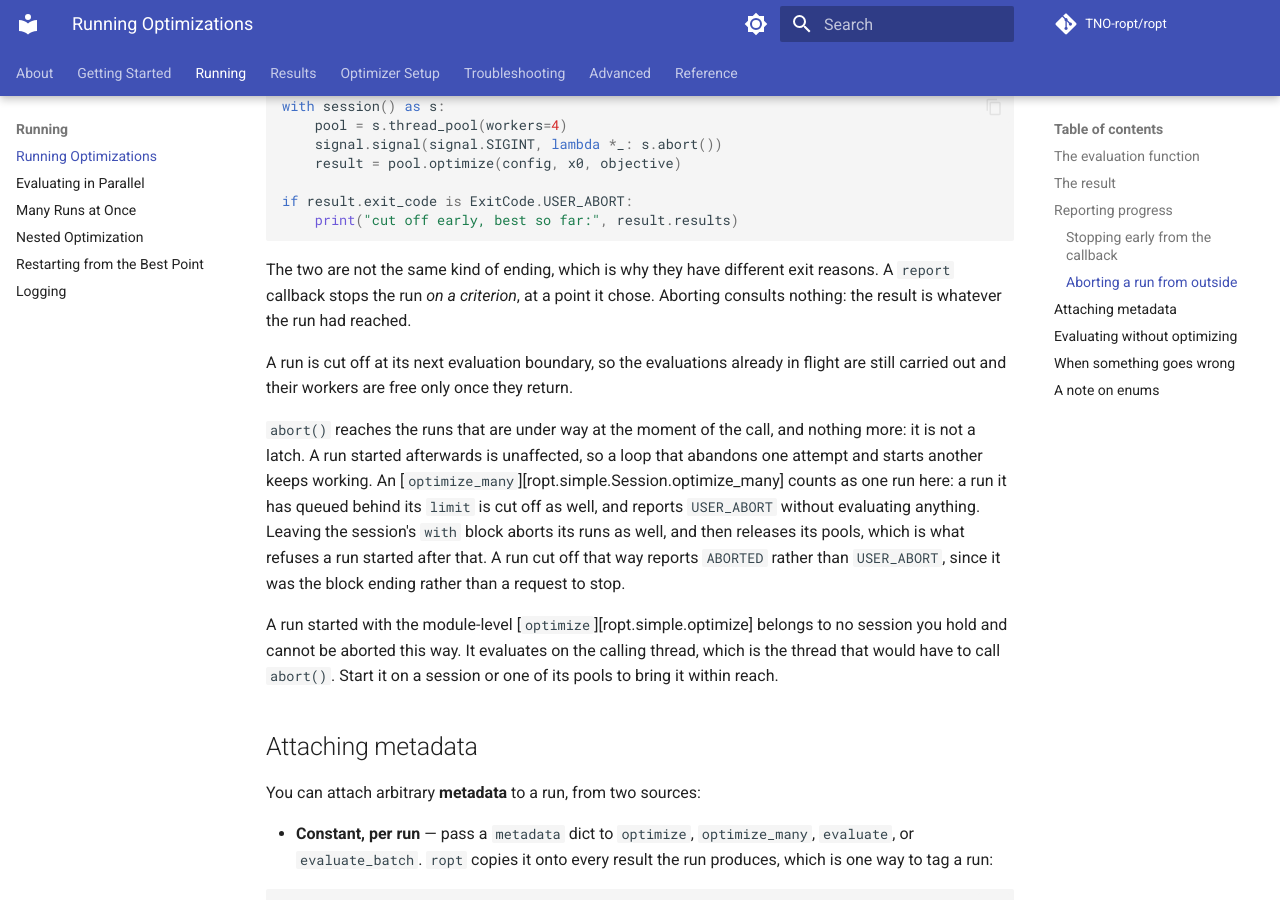
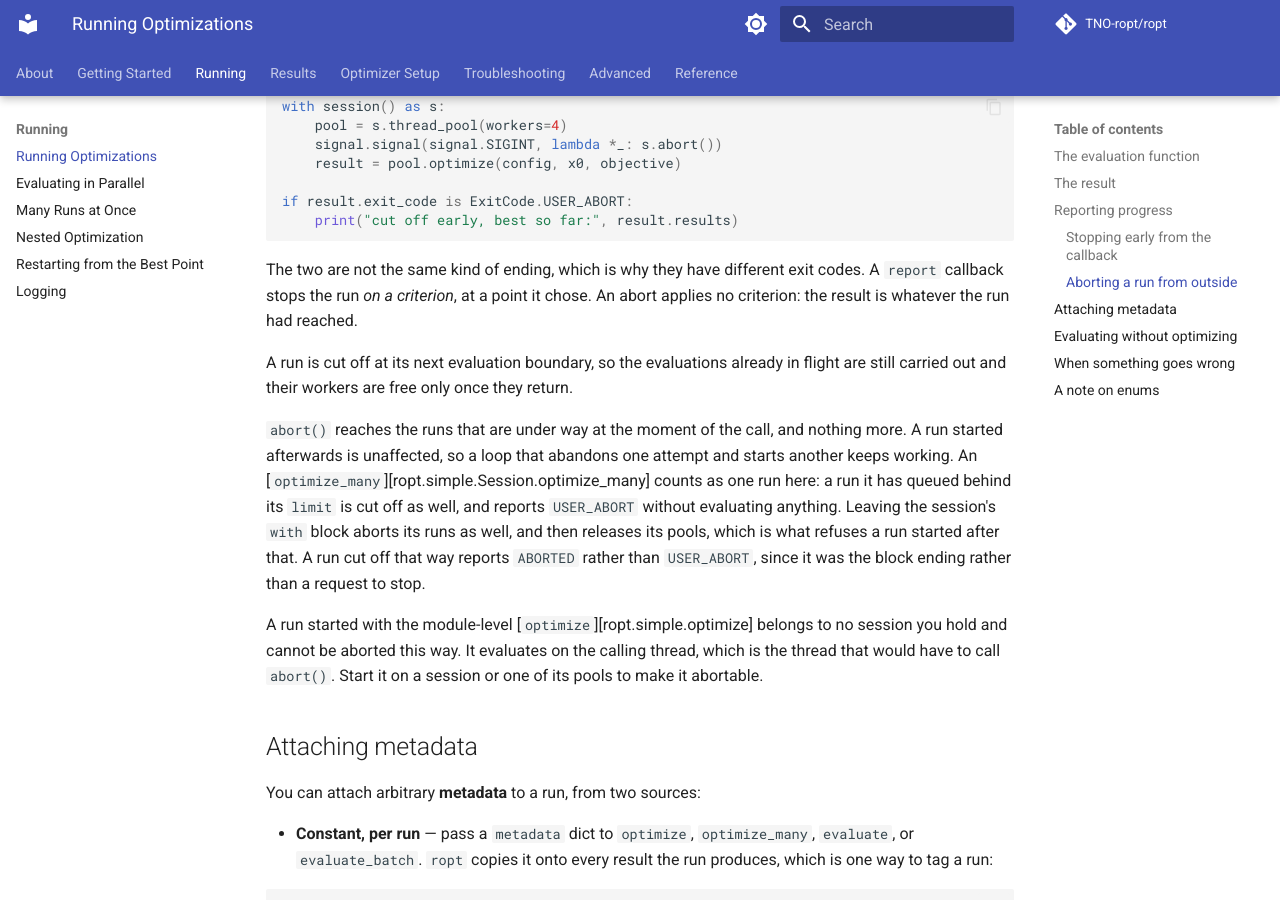
Before and after one commit to TNO-ropt/ropt, an MkDocs documentation site: the page built from docs/running/running.md, in a window 1280 px wide and 900 px high, scrolled down 3588 px. Built offline with MkDocs 1.6.1 and Material for MkDocs 9.7.7, drawn with Linux system fonts in a browser that asks for light colours; comment, search, counter and statistics services are not loaded; the version menu is left out; some of the changed text lies outside the part shown.

Commit message:
Replace metaphor with fact in the running optimizations page

````diff
--- a/docs/running/running.md
+++ b/docs/running/running.md
@@ -195,14 +195,14 @@ if result.exit_code is ExitCode.USER_ABORT:
 ```
 
 The two are not the same kind of ending, which is why they have different exit
-reasons. A `report` callback stops the run *on a criterion*, at a point it chose.
-Aborting consults nothing: the result is whatever the run had reached.
+codes. A `report` callback stops the run *on a criterion*, at a point it chose.
+An abort applies no criterion: the result is whatever the run had reached.
 
 A run is cut off at its next evaluation boundary, so the evaluations already in
 flight are still carried out and their workers are free only once they return.
 
 `abort()` reaches the runs that are under way at the moment of the call, and
-nothing more: it is not a latch. A run started afterwards is unaffected, so a
+nothing more. A run started afterwards is unaffected, so a
 loop that abandons one attempt and starts another keeps working. An
 [`optimize_many`][ropt.simple.Session.optimize_many] counts as one run here: a
 run it has queued behind its `limit` is cut off as well, and reports `USER_ABORT`
@@ -214,7 +214,7 @@ it was the block ending rather than a request to stop.
 A run started with the module-level [`optimize`][ropt.simple.optimize] belongs
 to no session you hold and cannot be aborted this way. It evaluates on the
 calling thread, which is the thread that would have to call `abort()`. Start it
-on a session or one of its pools to bring it within reach.
+on a session or one of its pools to make it abortable.
 
 ## Attaching metadata
 
@@ -298,7 +298,7 @@ An evaluation is a single batch, so it produces either every result or none.
 That is why `exit_code` can only be `FINISHED`, or `USER_ABORT` and
 `ABORTED_ON_ERROR` when [`Session.abort`](#stopping-from-outside) or a failing
 run on the same session cut it off. An abort that arrives after the batch has
-finished costs it nothing, and the evaluation reports `FINISHED`.
+finished leaves it unaffected, and the evaluation reports `FINISHED`.
 
 The runnable script is
 [examples/simple/evaluate.py](https://github.com/TNO-ropt/ropt/blob/main/examples/simple/evaluate.py),
````
Also changed, not shown: other parts of docs/running/running.md (+3 -3 lines).
